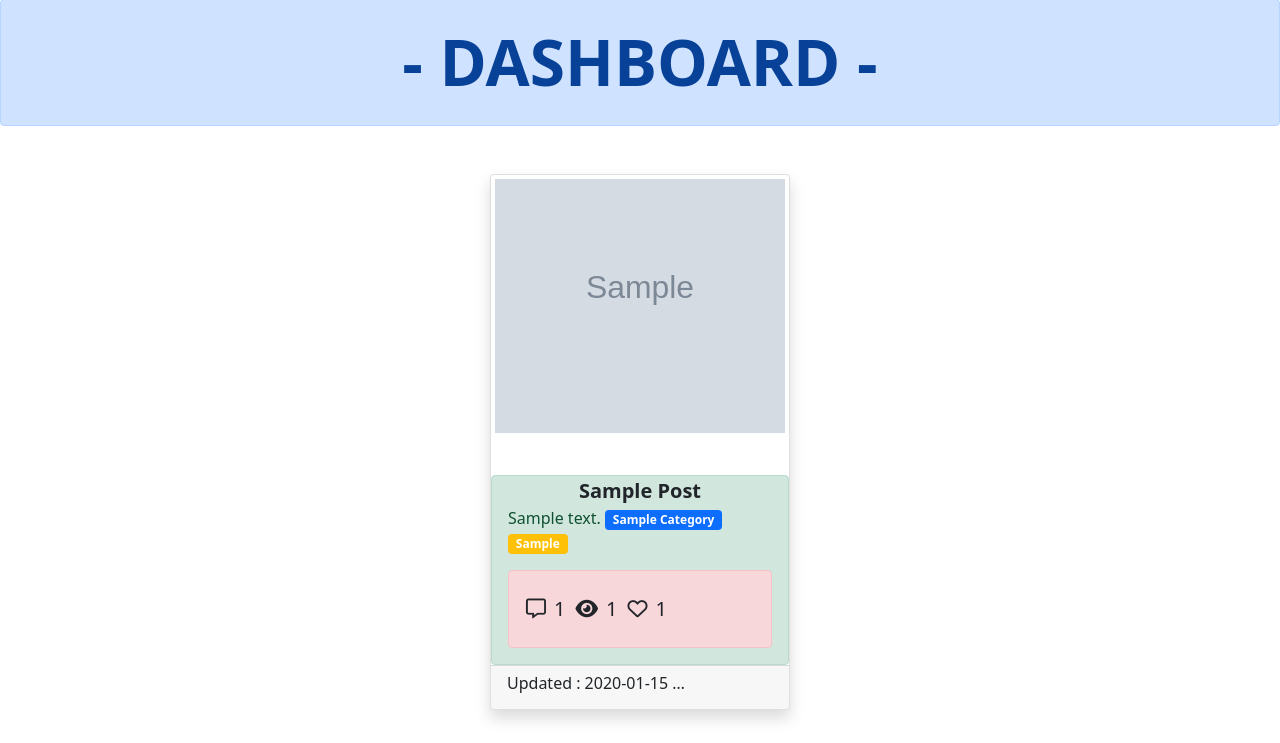
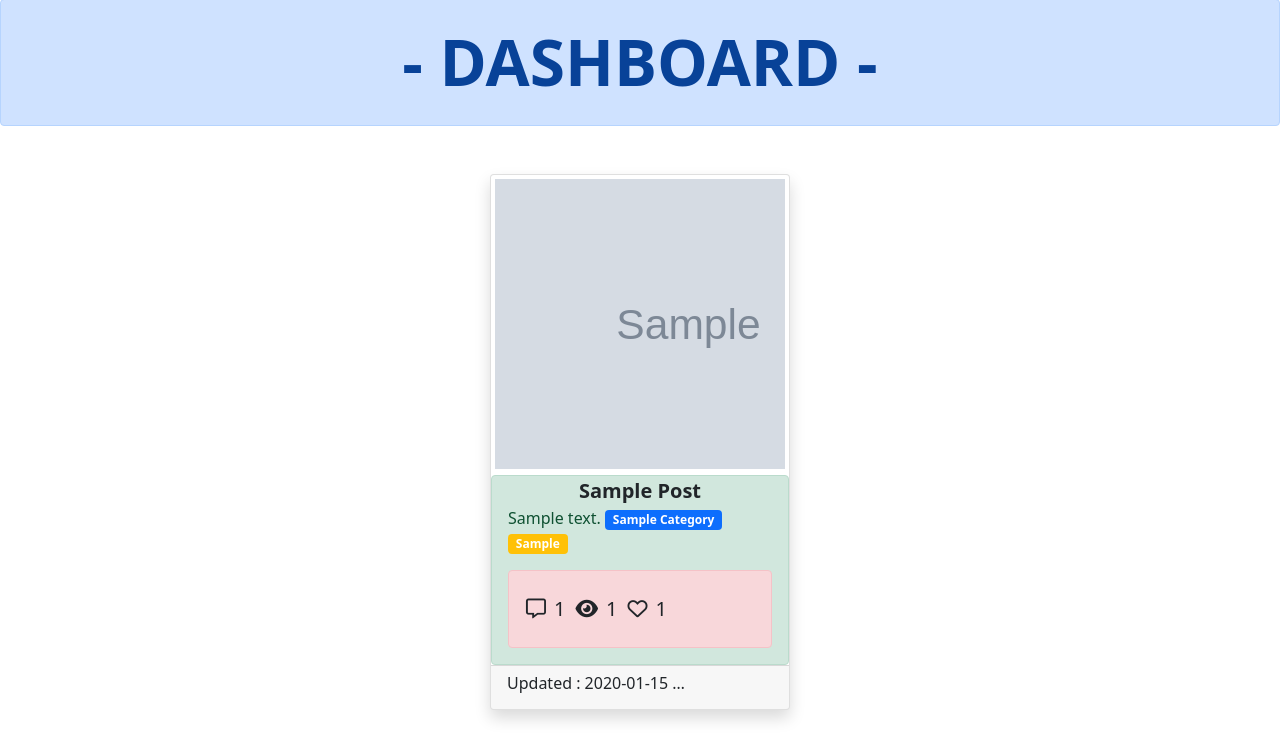
Before and after one commit to Mr-Mesut-OZTURK/django-blog-app, a Django app: page / in a window 1280 px wide. Shown: the part 57-800 px from the top of the page. Run offline with Django 3.2, Linux system fonts and the light colour scheme; tables that the repository leaves empty hold one stand-in row (values such as "Sample post"); grey boxes marked "Sample" are stand-in pictures; some libraries are stand-ins or nearby versions.

Commit message:
postcard updated

```diff
--- a/blog/templates/base/postcard.html
+++ b/blog/templates/base/postcard.html
@@ -7,8 +7,8 @@
                 <img
                     src="{{ post.image.url }}"
                     alt="{{ post.slug }}"
-                    class="card-image-top bg_image_url"
-                    style="width:100%;background-image: url('{{ post.bg_image_url }}');"
+                    class="card-image-top"
+                    style="height:290px;"
                 />
             </a>
         </div>
```
